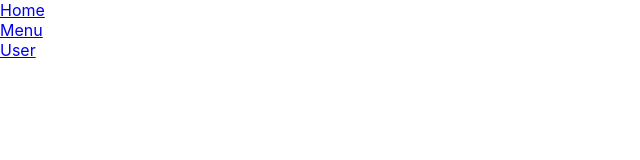
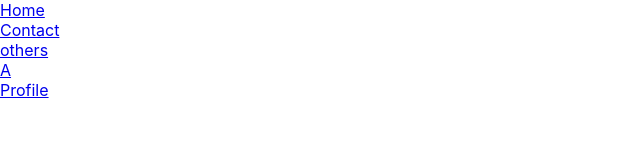
Before and after one commit to apelmahmudDev/learning-about-react, a React (Create React App) app: page / in a window 1280 px wide. Shown: the top 160 px of the page, without its empty margins (0-640 px from the left). Built offline with nearby package versions, Linux system fonts and the light colour scheme; the HTML template or start-up script is replaced by a standard one.

Commit message:
List & Keys of React

```diff
--- a/src/components/Navbar/Navbar.js
+++ b/src/components/Navbar/Navbar.js
@@ -1,22 +1,13 @@
 import NavItem from "./NavItem";
 
 const Navbar = (props) => {
-	const { loggedIn } = props;
-
-	let value = true;
-	let userInfo = "";
-
-	if (value) {
-		userInfo = <NavItem item="User" />;
-	} else {
-		userInfo = <NavItem item="Login" />;
-	}
+	const navItems = ["Home", "Contact", "others", "A", "Profile"];
 
 	return (
 		<>
-			<NavItem item="Home" />
-			<NavItem item="Menu" />
-			{userInfo}
+			{navItems.map((item) => (
+				<NavItem key={item} item={item} />
+			))}
 		</>
 	);
 };
```
